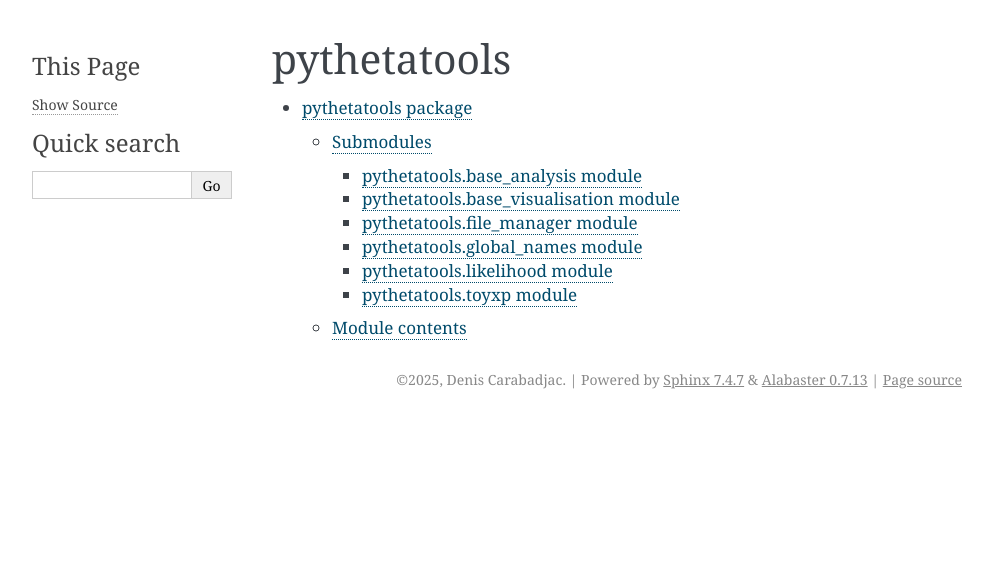
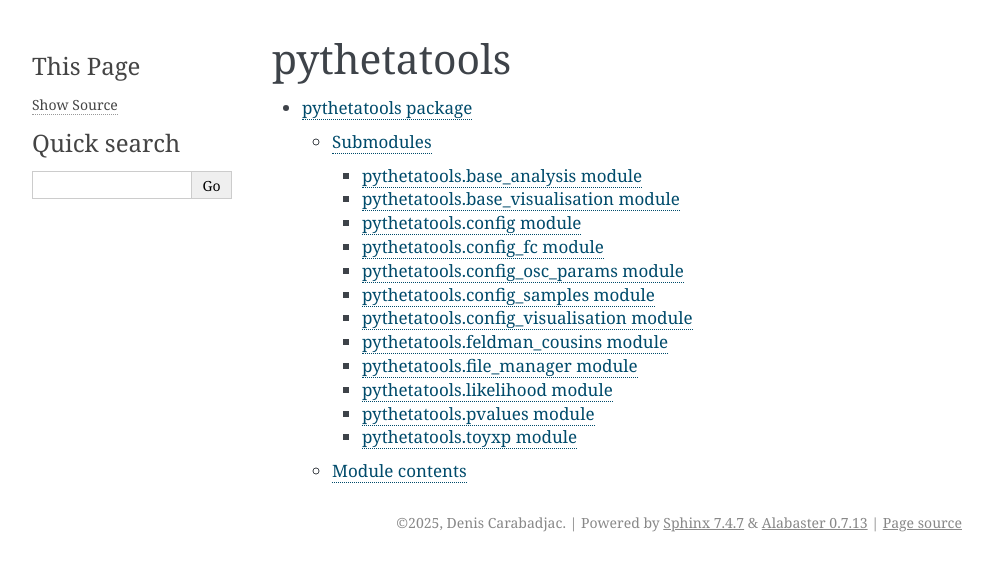
Before and after one commit to dcarabadjac/pythetatools, a Sphinx documentation site: the page built from docs/modules.rst, in a window 1280 px wide. Shown: the top 571 px of the page, without its empty margins (148-1141 px from the left). Built offline with Sphinx 7.4.7, drawn with Linux system fonts in a browser that asks for light colours.

Commit message:
Documentation updated

```diff
--- a/docs/conf.py
+++ b/docs/conf.py
@@ -14,7 +14,7 @@
 project = 'pythetatools'
 copyright = '2025, Denis Carabadjac'
 author = 'Denis Carabadjac'
-release = '0.5'
+release = '0.8'
 
 # -- General configuration ---------------------------------------------------
 # https://www.sphinx-doc.org/en/master/usage/configuration.html#general-configuration
--- a/docs/index.rst
+++ b/docs/index.rst
@@ -19,8 +19,9 @@
    :caption: Modules:
 
    pythetatools.base_analysis
-   pythetatools.global_names
    pythetatools.base_visualisation
+   pythetatools.file_manager
    pythetatools.likelihood
    pythetatools.toyxp
-   pythetatools.file_manager
+   pythetatools.pvalues
+   pythetatools.feldman_cousins
--- /dev/null
+++ b/docs/pythetatools.config.rst
@@ -0,0 +1,7 @@
+pythetatools.config module
+==========================
+
+.. automodule:: pythetatools.config
+   :members:
+   :undoc-members:
+   :show-inheritance:
--- /dev/null
+++ b/docs/pythetatools.config_fc.rst
@@ -0,0 +1,7 @@
+pythetatools.config\_fc module
+==============================
+
+.. automodule:: pythetatools.config_fc
+   :members:
+   :undoc-members:
+   :show-inheritance:
--- /dev/null
+++ b/docs/pythetatools.config_osc_params.rst
@@ -0,0 +1,7 @@
+pythetatools.config\_osc\_params module
+=======================================
+
+.. automodule:: pythetatools.config_osc_params
+   :members:
+   :undoc-members:
+   :show-inheritance:
--- /dev/null
+++ b/docs/pythetatools.config_samples.rst
@@ -0,0 +1,7 @@
+pythetatools.config\_samples module
+===================================
+
+.. automodule:: pythetatools.config_samples
+   :members:
+   :undoc-members:
+   :show-inheritance:
--- /dev/null
+++ b/docs/pythetatools.config_visualisation.rst
@@ -0,0 +1,7 @@
+pythetatools.config\_visualisation module
+=========================================
+
+.. automodule:: pythetatools.config_visualisation
+   :members:
+   :undoc-members:
+   :show-inheritance:
--- /dev/null
+++ b/docs/pythetatools.feldman_cousins.rst
@@ -0,0 +1,7 @@
+pythetatools.feldman\_cousins module
+====================================
+
+.. automodule:: pythetatools.feldman_cousins
+   :members:
+   :undoc-members:
+   :show-inheritance:
--- a/docs/pythetatools.global_names.rst
+++ /dev/null
@@ -1,7 +0,0 @@
-pythetatools.global\_names module
-=================================
-
-.. automodule:: pythetatools.global_names
-   :members:
-   :undoc-members:
-   :show-inheritance:
--- /dev/null
+++ b/docs/pythetatools.pvalues.rst
@@ -0,0 +1,7 @@
+pythetatools.pvalues module
+===========================
+
+.. automodule:: pythetatools.pvalues
+   :members:
+   :undoc-members:
+   :show-inheritance:
--- a/docs/pythetatools.rst
+++ b/docs/pythetatools.rst
@@ -9,9 +9,15 @@
 
    pythetatools.base_analysis
    pythetatools.base_visualisation
+   pythetatools.config
+   pythetatools.config_fc
+   pythetatools.config_osc_params
+   pythetatools.config_samples
+   pythetatools.config_visualisation
+   pythetatools.feldman_cousins
    pythetatools.file_manager
-   pythetatools.global_names
    pythetatools.likelihood
+   pythetatools.pvalues
    pythetatools.toyxp
 
 Module contents
```
Also changed, not shown: 2 other files.
